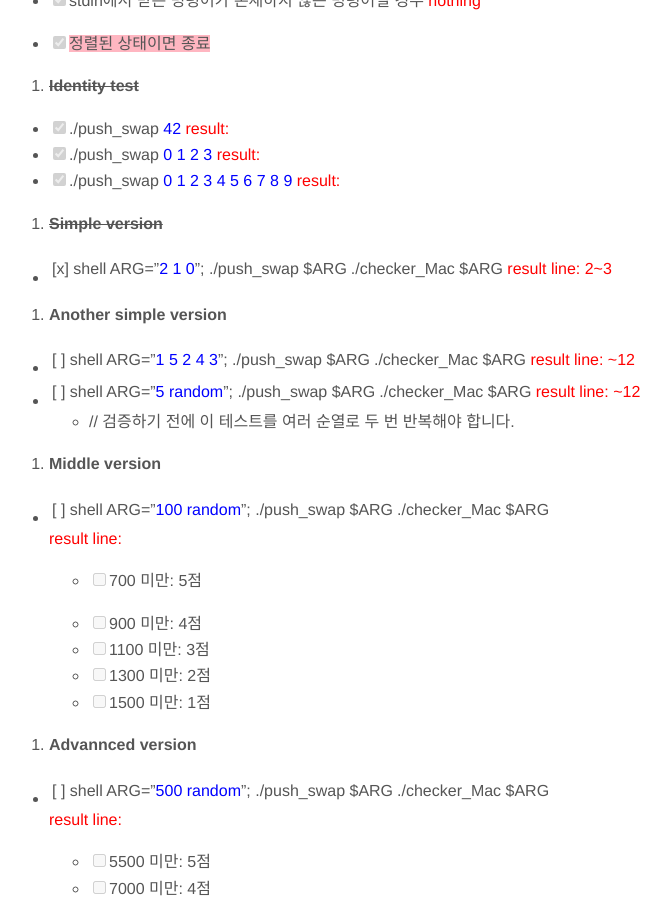
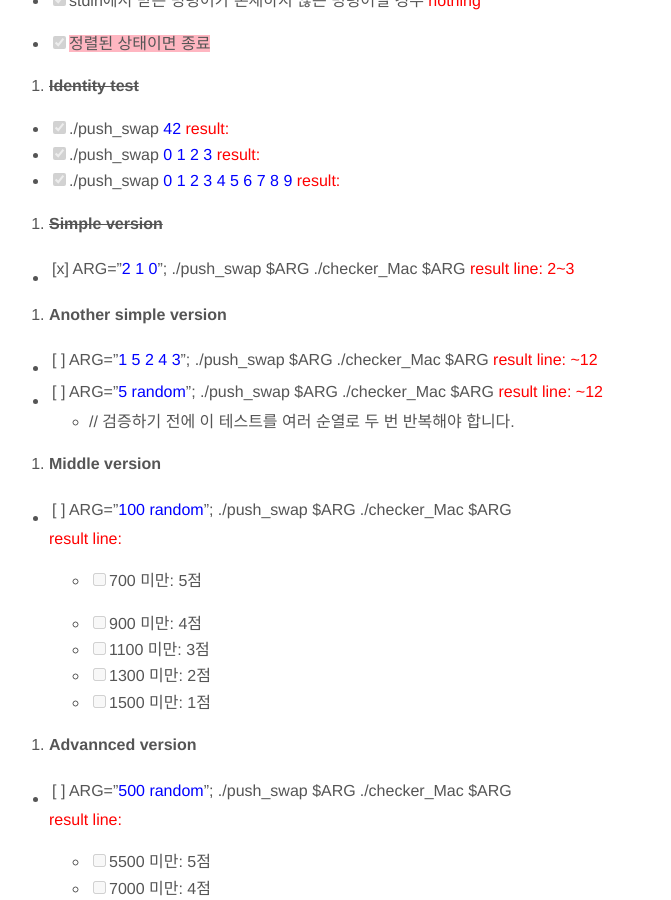
Before and after one commit to hyunwlee-dev/TIL, a Jekyll site: the page built from _posts/2021-09-18-algorithm.md, in a window 1280 px wide and 900 px high, scrolled down 3150 px. Shown: the whole window, without its empty margins (231-902 px from the left). Built offline with Jekyll 4.4.1, drawn with Linux system fonts in a browser that asks for light colours; nearby versions of some CDN libraries.

Commit message:
modified:   2021-09-18-algorithm.md

```diff
--- a/_posts/2021-09-18-algorithm.md
+++ b/_posts/2021-09-18-algorithm.md
@@ -108,17 +108,17 @@ public class 보석 도둑
 
 3. ~~<strong>Simple version</strong>~~
 
-- [x] shell ARG="<span style="color:blue">2 1 0</span>"; ./push_swap $ARG | ./checker_Mac $ARG <span style="color:red">result line: 2~3</span>
+- [x] ARG="<span style="color:blue">2 1 0</span>"; ./push_swap $ARG | ./checker_Mac $ARG <span style="color:red">result line: 2~3</span>
 
 4. <strong>Another simple version</strong>
 
-- [ ] shell ARG="<span style="color:blue">1 5 2 4 3</span>"; ./push_swap $ARG | ./checker_Mac $ARG <span style="color:red">result line: ~12</span>
-- [ ] shell ARG="<span style="color:blue">5 random</span>"; ./push_swap $ARG | ./checker_Mac $ARG <span style="color:red">result line: ~12</span>
+- [ ] ARG="<span style="color:blue">1 5 2 4 3</span>"; ./push_swap $ARG | ./checker_Mac $ARG <span style="color:red">result line: ~12</span>
+- [ ] ARG="<span style="color:blue">5 random</span>"; ./push_swap $ARG | ./checker_Mac $ARG <span style="color:red">result line: ~12</span>
   - // 검증하기 전에 이 테스트를 여러 순열로 두 번 반복해야 합니다.
 
 5. <strong>Middle version</strong>
 
-- [ ] shell ARG="<span style="color:blue">100 random</span>"; ./push_swap $ARG | ./checker_Mac $ARG
+- [ ] ARG="<span style="color:blue">100 random</span>"; ./push_swap $ARG | ./checker_Mac $ARG
 
   <span style="color:red">result line: </span>
 
@@ -131,7 +131,7 @@ public class 보석 도둑
 
 6. <strong>Advannced version</strong>
 
-- [ ] shell ARG="<span style="color:blue">500 random</span>"; ./push_swap $ARG | ./checker_Mac $ARG
+- [ ] ARG="<span style="color:blue">500 random</span>"; ./push_swap $ARG | ./checker_Mac $ARG
 
   <span style="color:red">result line: </span>
 
```
